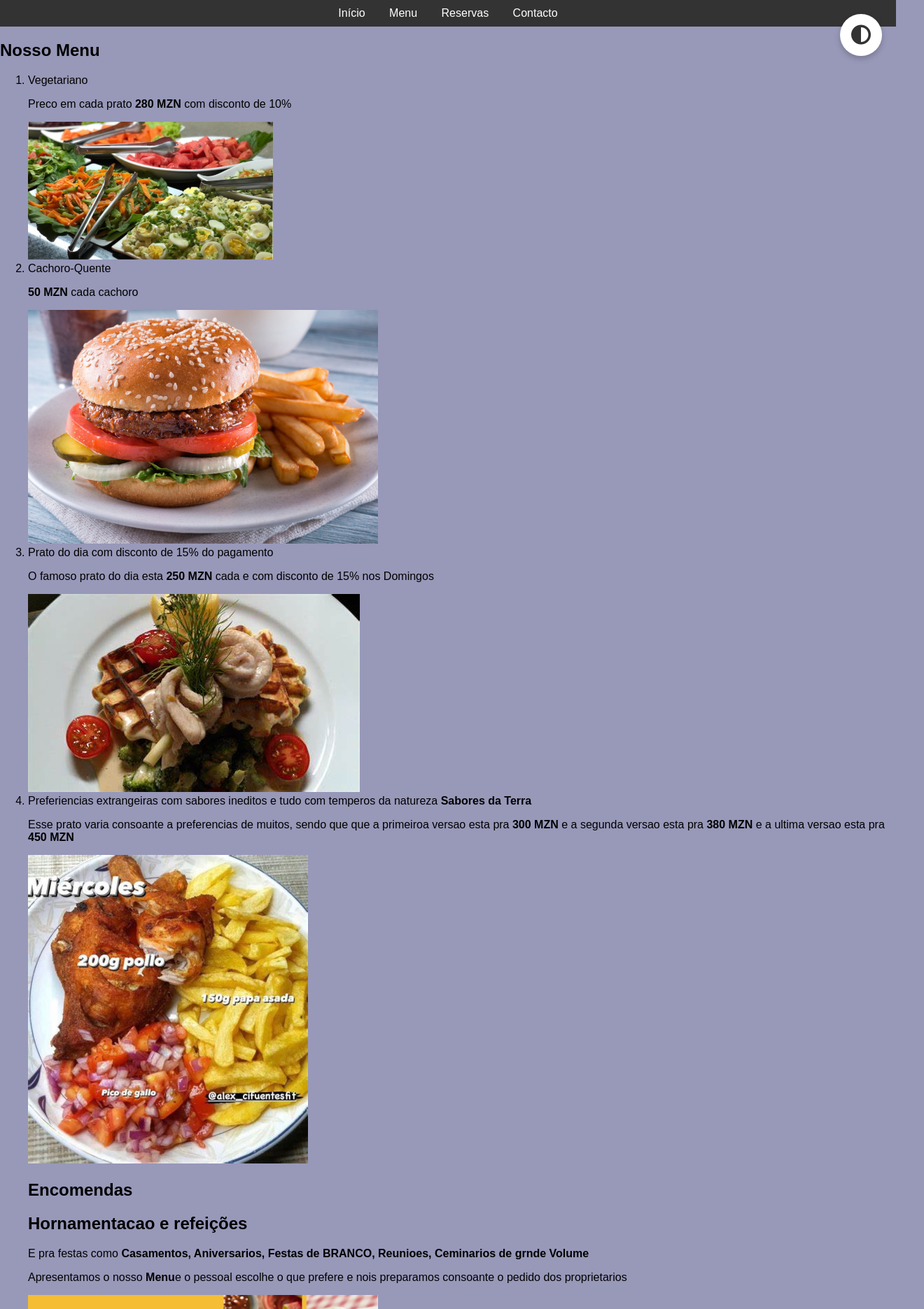
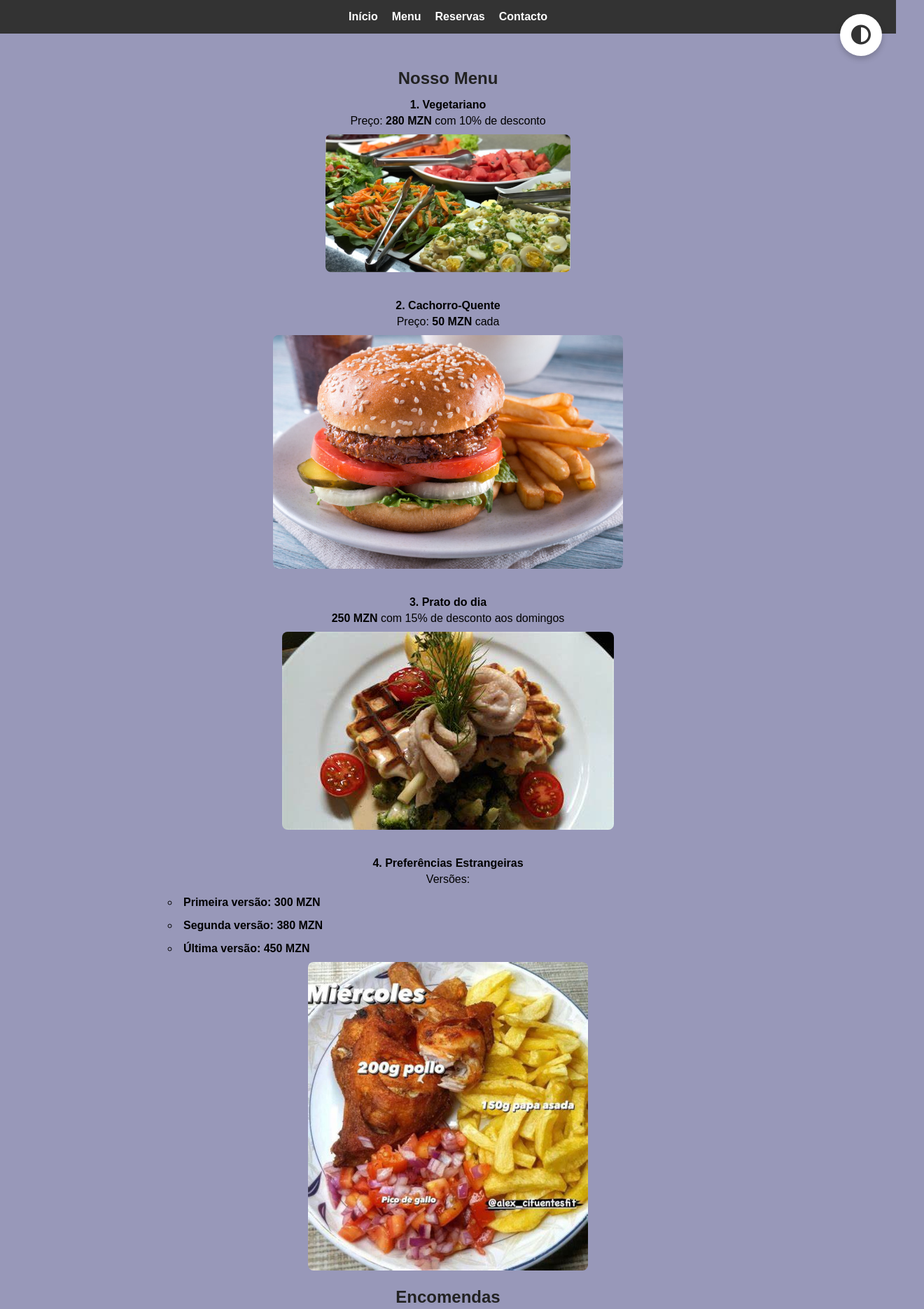
Before and after one commit to Quinito-pedro/sabores-da-terra, a plain HTML site: page menu.html in a window 1280 px wide. Shown: the top 1871 px of the page at 70% size, 1320 px wide, since content can reach past the window. Drawn offline with nearby package versions, Linux system fonts and the light colour scheme.

Commit message:
Update menu.html
Adualizei o menu

```diff
--- a/menu.html
+++ b/menu.html
@@ -4,86 +4,160 @@
   <meta charset="UTF-8">
   <meta name="viewport" content="width=device-width, initial-scale=1.0">
   <title>Menu - Sabores da Terra</title>
-    <link rel="stylesheet" href="styles.css">
+  <link rel="stylesheet" href="https://cdnjs.cloudflare.com/ajax/libs/font-awesome/6.0.0-beta3/css/all.min.css">
+  <link rel="stylesheet" href="https://unpkg.com/leaflet@1.7.1/dist/leaflet.css" />
   <style>
+    * {
+      margin: 0;
+      padding: 0;
+      box-sizing: border-box;
+    }
+
     body {
+      font-family: Arial, sans-serif;
       background-color: #9898b9;
       color: #000;
+      display: flex;
+      flex-direction: column;
+      min-height: 100vh;
       transition: background-color 0.3s, color 0.3s;
     }
 
-        /* Estilo do rodapé */
+    nav {
+      background-color: #333;
+      display: flex;
+      justify-content: center;
+      flex-wrap: wrap;
+      padding: 15px;
+      gap: 20px;
+    }
+
+    nav a {
+      color: #fff;
+      text-decoration: none;
+      font-weight: bold;
+    }
+
+    nav a:hover {
+      text-decoration: underline;
+    }
+
+    .engrenagem {
+      position: fixed;
+      top: 20px;
+      right: 20px;
+      background-color: #fff;
+      border-radius: 50%;
+      width: 60px;
+      height: 60px;
+      display: flex;
+      justify-content: center;
+      align-items: center;
+      box-shadow: 0 4px 8px rgba(0, 0, 0, 0.2);
+      cursor: pointer;
+      transition: transform 0.3s, background-color 0.3s;
+      z-index: 999;
+    }
+
+    .engrenagem i {
+      font-size: 28px;
+      color: #333;
+    }
+
+    .engrenagem:hover {
+      background-color: #f0f0f0;
+      transform: rotate(90deg);
+    }
+
+    body.dark-mode {
+      background-color: #333;
+      color: #fff;
+    }
+
+    .dark-mode .engrenagem {
+      background-color: #444;
+    }
+
+    main {
+      flex: 1;
+      padding: 20px;
+      display: flex;
+      flex-direction: column;
+      align-items: center;
+      text-align: center;
+    }
+
+    section {
+      max-width: 800px;
+      width: 100%;
+      margin: 30px 0;
+    }
+
+    section h1, section h2 {
+      margin-bottom: 15px;
+      color: #222;
+    }
+
+    ol {
+      list-style: decimal inside;
+    }
+
+    li {
+      margin: 15px 0 5px 0;
+      font-weight: bold;
+    }
+
+    p {
+      margin: 5px 0 10px;
+    }
+
+    img {
+      max-width: 100%;
+      height: auto;
+      border-radius: 8px;
+      margin-bottom: 20px;
+    }
+
+    #mapa {
+      width: 100%;
+      height: 400px;
+      margin-top: 20px;
+      border-radius: 10px;
+    }
+
     footer {
       background-color: #000;
       color: white;
       text-align: center;
       padding: 20px;
-            position: relative;
-            bottom: 0;
-            width: 100%;
     }
 
     footer p {
       margin: 5px 0;
     }
 
-        /* Estilo do mapa */
-        #mapa {
-            width: 100%;
-            height: 400px;
-            margin-top: 20px;
+    @media (max-width: 600px) {
+      nav {
+        flex-direction: column;
+        gap: 10px;
       }
 
-        /* Engrenagem moderna */
       .engrenagem {
-            position: fixed;
-            top: 20px;
-            right: 20px;
-            background-color: #ffffff; /* Cor de fundo branca */
-            border-radius: 50%;
-            box-shadow: 0 4px 8px rgba(0, 0, 0, 0.2);
-            width: 60px; /* Aumentado para melhor usabilidade */
-            height: 60px; /* Aumentado para melhor usabilidade */
-            display: flex;
-            justify-content: center;
-            align-items: center;
-            cursor: pointer;
-            transition: transform 0.3s, background-color 0.3s;
+        width: 50px;
+        height: 50px;
       }
 
       .engrenagem i {
-            font-size: 28px; /* Aumentado para melhor visibilidade */
-            color: #333;
+        font-size: 22px;
       }
-
-        .engrenagem:hover {
-            background-color: #f0f0f0; /* Cor ao passar o mouse */
-            transform: rotate(90deg); /* Gira a engrenagem ao passar o mouse */
-        }
-
-        /* Tema escuro */
-        body.dark-mode {
-            background-color: #333;
-            color: #fff;
-        }
-
-        /* Estilo do botão de tema */
-        .dark-mode .engrenagem {
-            background-color: #444;
     }
   </style>
-
-    <!-- Link do FontAwesome para ícones modernos -->
-    <link rel="stylesheet" href="https://cdnjs.cloudflare.com/ajax/libs/font-awesome/6.0.0-beta3/css/all.min.css">
-
-    <!-- Leaflet CSS para o OpenStreetMap -->
-    <link rel="stylesheet" href="https://unpkg.com/leaflet@1.7.1/dist/leaflet.css" />
 </head>
 <body>
 
-    <!-- Engrenagem moderna para alternar entre temas -->
+  <!-- Botão de tema -->
   <div class="engrenagem" onclick="alternarTema()">
-        <i class="fas fa-adjust"></i> <!-- Mudado para um ícone de tema -->
+    <i class="fas fa-adjust"></i>
   </div>
 
   <!-- Navbar -->
@@ -94,39 +168,51 @@
     <a href="contacto.html">Contacto</a>
   </nav>
 
-    <!-- Seção do Menu -->
+  <!-- Conteúdo principal -->
+  <main>
     <section id="menu">
       <h1>Nosso Menu</h1>
       <ol>
         <li>Vegetariano</li>
-            <p>Preco em cada prato <b>280 MZN </b>com disconto de 10%</p>
-            <img src="jpg.png" alt="">
-            <li>Cachoro-Quente</li>
-            <p><b>50 MZN</b> cada cachoro</p>
-            <img src="Q.jpg" alt="">
-            <li>Prato do dia com disconto de 15% do pagamento</li>
-            <p>O famoso prato do dia esta <b>250 MZN</b> cada e com disconto de 15% nos Domingos </p>
-            <img src="OIP.jpg" alt="Preco 250">
-            <li>Preferiencias extrangeiras com sabores ineditos e tudo com temperos da natureza <b>Sabores da Terra</b></li>
-            <p>Esse prato varia consoante a preferencias de muitos, sendo que que a primeiroa versao esta pra <b>300 MZN</b> e a segunda versao esta pra <b>380 MZN</b> e a ultima versao esta pra <b>450 MZN</b></p>
-            <img src="OIF.jpg" alt="">
+        <p>Preço: <b>280 MZN</b> com 10% de desconto</p>
+        <img src="jpg.png" alt="Vegetariano">
+
+        <li>Cachorro-Quente</li>
+        <p>Preço: <b>50 MZN</b> cada</p>
+        <img src="Q.jpg" alt="Cachorro-quente">
+
+        <li>Prato do dia</li>
+        <p><b>250 MZN</b> com 15% de desconto aos domingos</p>
+        <img src="OIP.jpg" alt="Prato do dia">
+
+        <li>Preferências Estrangeiras</li>
+        <p>Versões:
+          <ul style="text-align:left;">
+            <li>Primeira versão: <b>300 MZN</b></li>
+            <li>Segunda versão: <b>380 MZN</b></li>
+            <li>Última versão: <b>450 MZN</b></li>
+          </ul>
+        </p>
+        <img src="OIF.jpg" alt="Sabores da Terra">
+
         <h1>Encomendas</h1>
-            <h2>Hornamentacao e refeições</h2>
-            <P>E pra festas como <b>Casamentos, Aniversarios, Festas de BRANCO, Reunioes, Ceminarios de grnde Volume</b></P>
-            <p>Apresentamos o nosso <b>Menu</b>e o pessoal escolhe o que prefere e nois preparamos consoante o pedido dos proprietarios</p>
-            <img src="menu.jpg" alt="">
-            <h1>Sobre festas de Branco e Casamentos</h1>
-            <img src="500.jpg" alt="">
-            <p><b>Os precos sao negociaves directamente no restaorant</b>e</p>
+        <h2>Hornamentação e Refeições</h2>
+        <p>Para: <b>Casamentos, Aniversários, Festas de Branco, Reuniões, Seminários</b></p>
+        <p>Apresentamos nosso <b>menu</b> e os clientes escolhem os pratos preferidos.</p>
+        <img src="menu.jpg" alt="Menu especial">
+
+        <h1>Sobre Festas de Branco e Casamentos</h1>
+        <img src="500.jpg" alt="Festas de Casamento">
+        <p><b>Preços negociáveis diretamente no restaurante</b></p>
       </ol>
-        <!-- Conteúdo do menu aqui -->
     </section>
 
-    <!-- Mapa -->
+    <!-- Localização -->
     <section id="localizacao">
       <h2>Localização</h2>
       <div id="mapa"></div>
     </section>
+  </main>
 
   <!-- Rodapé -->
   <footer>
@@ -136,26 +222,24 @@
     <p>Endereço: Av. Quinitopedrol, Rua 123</p>
   </footer>
 
-    <!-- Script para alternar tema escuro/claro -->
+  <!-- JS: Tema escuro -->
   <script>
     function alternarTema() {
       document.body.classList.toggle('dark-mode');
     }
   </script>
 
-    <!-- Leaflet.js para exibir o mapa OpenStreetMap -->
+  <!-- JS: Mapa Leaflet -->
   <script src="https://unpkg.com/leaflet@1.7.1/dist/leaflet.js"></script>
   <script>
     var map = L.map('mapa').setView([-17.878, 36.887], 15);
-
     L.tileLayer('https://{s}.tile.openstreetmap.org/{z}/{x}/{y}.png', {
-            attribution: '&copy; <a href="https://www.openstreetmap.org/copyright">OpenStreetMap</a> contributors'
+      attribution: '&copy; OpenStreetMap contributors'
     }).addTo(map);
 
-        var marker = L.marker([-17.878, 36.887]).addTo(map)
-            .bindPopup('Restaurante Sabores da Terra<br>Província da Zambézia, Quelimane.')
+    L.marker([-17.878, 36.887]).addTo(map)
+      .bindPopup('Restaurante Sabores da Terra<br>Quelimane - Zambézia')
       .openPopup();
   </script>
-
 </body>
 </html>
```
Lines whose indentation alone changed are shown as unchanged.
